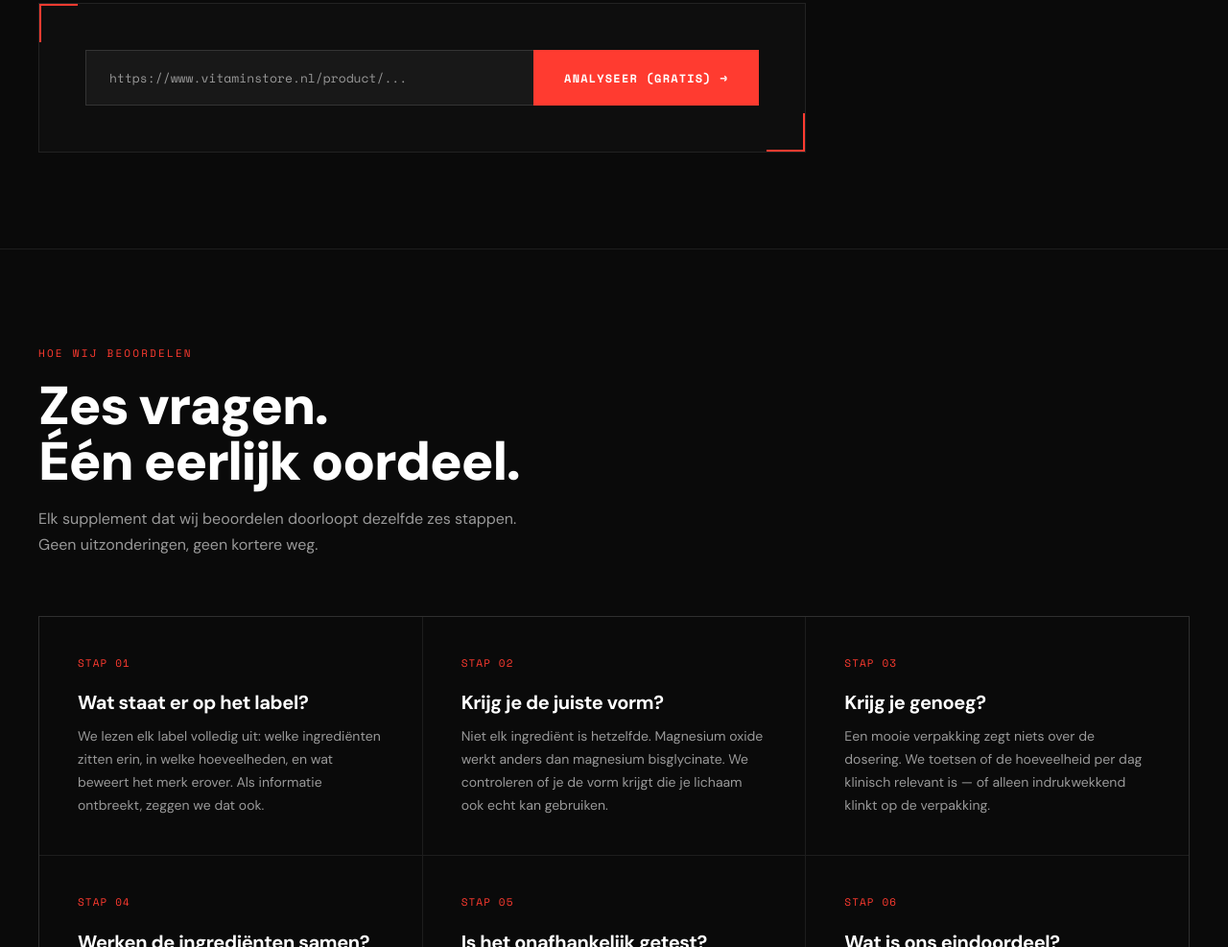
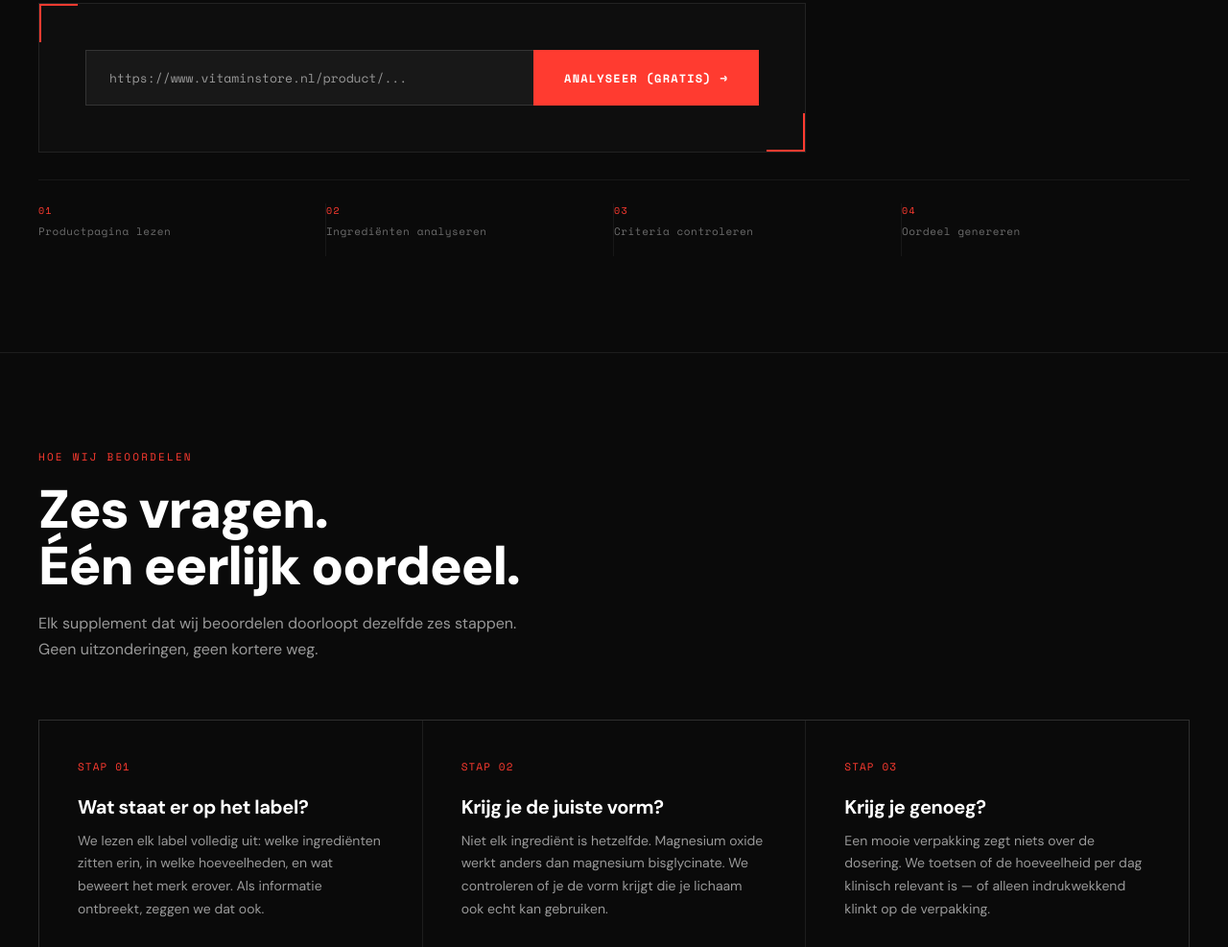
Before and after one commit to FullFunc/funcify.eu, a plain HTML site: page index.html in a window 1280 px wide. Shown: the part 1337-2324 px from the top of the page at 96% size. Drawn offline with nearby package versions, Linux system fonts and the light colour scheme.

Commit message:
Fase 3: scanner intelligence steps toegevoegd

```diff
--- a/index.html
+++ b/index.html
@@ -987,6 +987,86 @@
     .result-score-block { text-align: left; }
     .disclaimer-bar { padding: 20px; }
   }
+
+  /* ── SCANNER INTELLIGENCE STEPS ── */
+  .scanner-steps {
+    display: flex;
+    gap: 0;
+    margin-top: 28px;
+    border-top: 1px solid rgba(255,255,255,0.06);
+    padding-top: 24px;
+  }
+
+  .scanner-step {
+    flex: 1;
+    padding: 0 20px 0 0;
+    position: relative;
+    cursor: default;
+  }
+
+  .scanner-step:not(:last-child)::after {
+    content: '';
+    position: absolute;
+    right: 0;
+    top: 0;
+    height: 100%;
+    width: 1px;
+    background: rgba(255,255,255,0.06);
+  }
+
+  .scanner-step-number {
+    font-family: var(--mono);
+    font-size: 10px;
+    color: var(--red);
+    letter-spacing: 0.15em;
+    margin-bottom: 6px;
+    display: block;
+  }
+
+  .scanner-step-label {
+    font-family: var(--mono);
+    font-size: 11px;
+    color: rgba(255,255,255,0.4);
+    letter-spacing: 0.05em;
+    display: block;
+    line-height: 1.4;
+    transition: color 0.2s;
+  }
+
+  .scanner-step-example {
+    font-family: var(--mono);
+    font-size: 10px;
+    color: rgba(255,255,255,0.0);
+    letter-spacing: 0.04em;
+    display: block;
+    margin-top: 4px;
+    line-height: 1.4;
+    transition: color 0.3s ease, transform 0.3s ease;
+    transform: translateY(4px);
+  }
+
+  .scanner-step:hover .scanner-step-label {
+    color: rgba(255,255,255,0.75);
+  }
+
+  .scanner-step:hover .scanner-step-example {
+    color: rgba(255,59,48,0.7);
+    transform: translateY(0);
+  }
+
+  @media (max-width: 768px) {
+    .scanner-steps {
+      flex-direction: column;
+      gap: 16px;
+    }
+    .scanner-step:not(:last-child)::after {
+      display: none;
+    }
+    .scanner-step {
+      padding: 0 0 16px 0;
+      border-bottom: 1px solid rgba(255,255,255,0.06);
+    }
+  }
 </style>
 </head>
 <body>
@@ -1048,6 +1128,29 @@
       <button class="scanner-btn" id="scanBtn" onclick="startScan()">
         Analyseer (gratis) →
       </button>
+    </div>
+  </div>
+
+  <div class="scanner-steps">
+    <div class="scanner-step">
+      <span class="scanner-step-number">01</span>
+      <span class="scanner-step-label">Productpagina lezen</span>
+      <span class="scanner-step-example">→ label en claims gelezen</span>
+    </div>
+    <div class="scanner-step">
+      <span class="scanner-step-number">02</span>
+      <span class="scanner-step-label">Ingrediënten analyseren</span>
+      <span class="scanner-step-example">→ magnesiumbisglycinaat gedetecteerd</span>
+    </div>
+    <div class="scanner-step">
+      <span class="scanner-step-number">03</span>
+      <span class="scanner-step-label">Criteria controleren</span>
+      <span class="scanner-step-example">→ dosering ontbreekt</span>
+    </div>
+    <div class="scanner-step">
+      <span class="scanner-step-number">04</span>
+      <span class="scanner-step-label">Oordeel genereren</span>
+      <span class="scanner-step-example">→ transparantiescore verlaagd</span>
     </div>
   </div>
 
```
